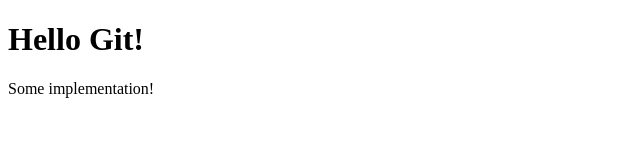
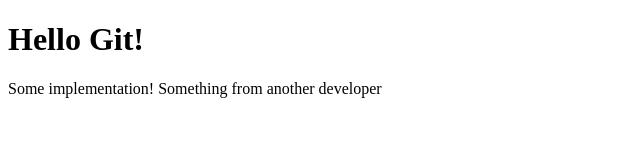
Before and after one commit to kalikd/ead_spring25_c, a plain HTML site: page index.html in a window 1280 px wide. Shown: the whole page, without its empty margins (0-640 px from the left). Drawn offline with Linux system fonts and the light colour scheme.

Commit message:
Update index.html

```diff
--- a/index.html
+++ b/index.html
@@ -8,5 +8,6 @@
 <body>
     <h1>Hello Git!</h1>
     <span>Some implementation!</span>
+    <span>Something from another developer</span>
 </body>
 </html>
```
